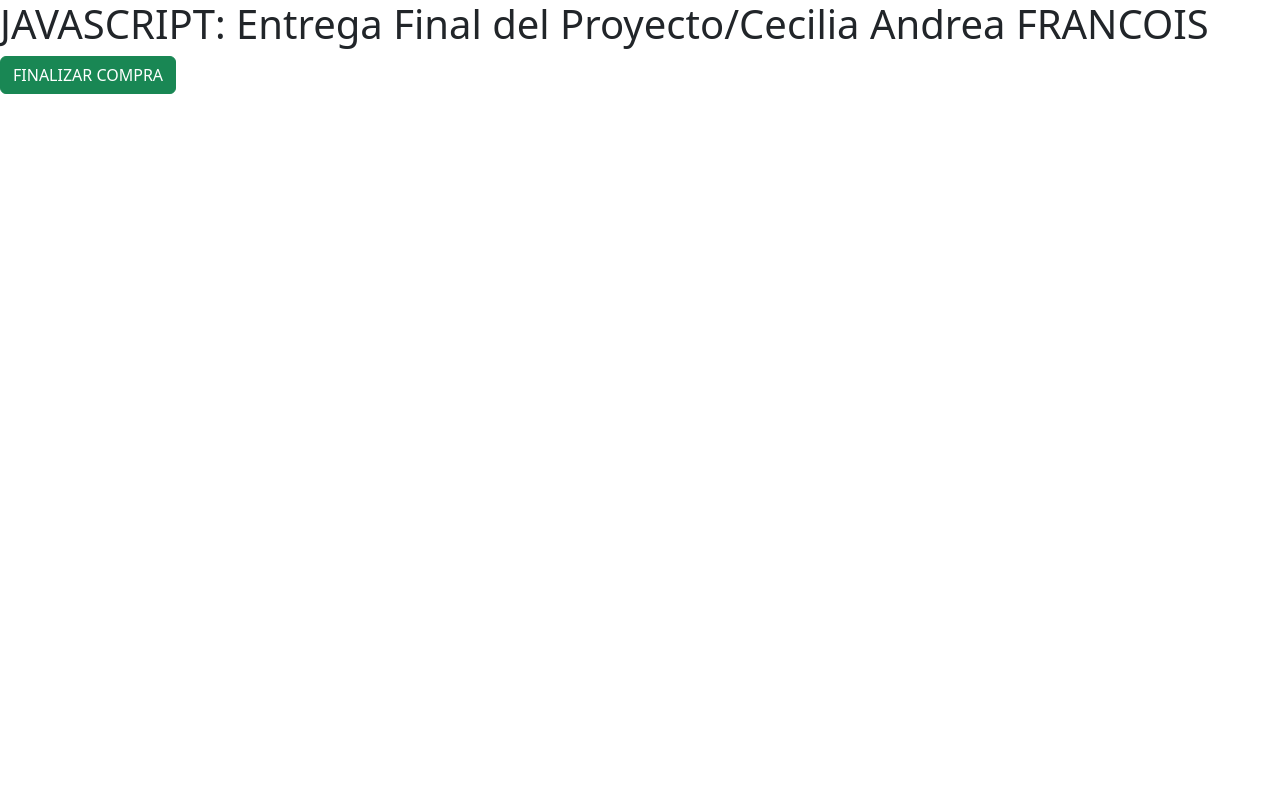
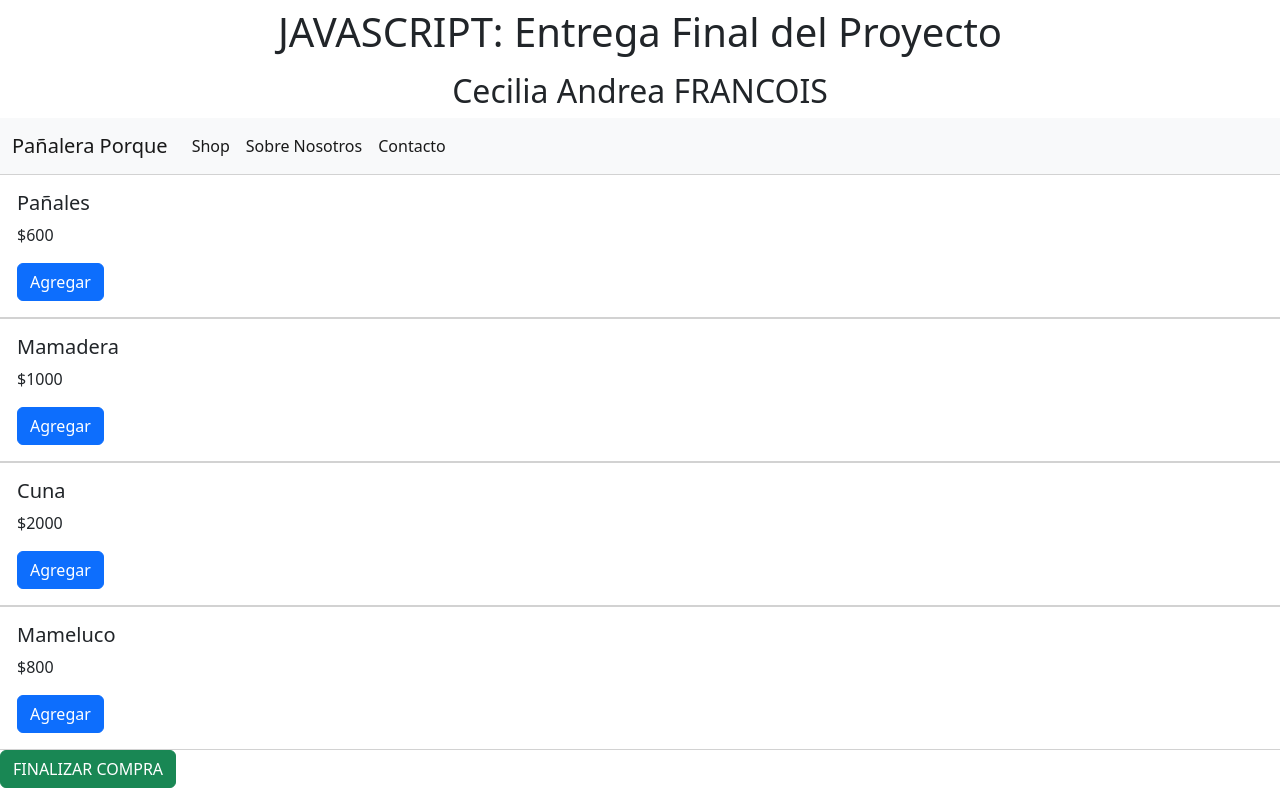
Before and after one commit to ceci121212/entregafinalJSFRANCOIS, a plain HTML site: page index.html in a window 1280 px wide. Drawn offline with nearby package versions, Linux system fonts and the light colour scheme; some packages are replaced by stand-ins of ours; a script that the page names is missing.

Commit message:
agregué navbar

```diff
--- a/index.html
+++ b/index.html
@@ -16,7 +16,25 @@
 
 </head>
 <body>
-    <h1>JAVASCRIPT: Entrega Final del Proyecto/Cecilia Andrea FRANCOIS</h1>
+    <h1>JAVASCRIPT: Entrega Final del Proyecto</h1>
+    <h2>Cecilia Andrea FRANCOIS</h2>
+
+    <nav class="navbar navbar-expand-lg bg-light">
+      <div class="container-fluid">
+        <a class="navbar-brand" href="#">Pañalera Porque</a>
+        <button class="navbar-toggler" type="button" data-bs-toggle="collapse" data-bs-target="#navbarNavAltMarkup" aria-controls="navbarNavAltMarkup" aria-expanded="false" aria-label="Toggle navigation">
+          <span class="navbar-toggler-icon"></span>
+        </button>
+        <div class="collapse navbar-collapse" id="navbarNavAltMarkup">
+          <div class="navbar-nav">
+            <a class="nav-link active" aria-current="page" href="#">Shop</a>
+            <a class="nav-link active" href="#">Sobre Nosotros</a>
+            <a class="nav-link active" href="#">Contacto</a>
+          </div>
+        </div>
+      </div>
+    </nav>
+
     <div class="row" id="divProductos">
     </div>
     <button class="btn btn-success" id="finalizar">FINALIZAR COMPRA</button>
--- a/index.js
+++ b/index.js
@@ -1,28 +1,24 @@
-// class Producto {
-//   constructor(id, nombre, precio) {
-//     this.id = id
-//     this.nombre = nombre
-//     this.precio = precio
-//   }
-// }
-
-// const producto1 = new Producto(1, 'Pañales', 600)
-// const producto2 = new Producto(2, 'Mamadera', 1000)
-// const producto3 = new Producto(3, 'Cuna', 2000)
-// const producto4 = new Producto(4, 'Mameluco', 800)
-
-const productosFetch = await fetch ('productos.json')
+fetch('./productos.json')
+.then (res => res.json ())
+.then (res => carrito)
 
 
-const productosArray = [
-  producto1,
-  producto2,
-  producto3,
-  producto4,
-]
+class Producto {
+  constructor(id, nombre, precio) {
+    this.id = id;
+    this.nombre = nombre;
+    this.precio = precio;
+  }
+}
 
+const producto1 = new Producto(1, "Pañales", 600);
+const producto2 = new Producto(2, "Mamadera", 1000);
+const producto3 = new Producto(3, "Cuna", 2000);
+const producto4 = new Producto(4, "Mameluco", 800);
 
-const divProductos = document.querySelector('#divProductos')
+const productosArray = [producto1, producto2, producto3, producto4];
+
+const divProductos = document.querySelector("#divProductos");
 
 productosArray.forEach((producto) => {
   divProductos.innerHTML += `
@@ -33,62 +29,58 @@ productosArray.forEach((producto) => {
     <button id="${producto.id}" class="btn btn-primary">Agregar</button>
     </div>
     </div>
-    `
-})
+    `;
+});
 
-
-const carrito = []
-const botonesAgregar = document.querySelectorAll('.btn-primary')
-const totalcompra = document.getElementById("total")
+const carrito = [];
+const botonesAgregar = document.querySelectorAll(".btn-primary");
+const totalcompra = document.getElementById("total");
 
 botonesAgregar.forEach((boton) => {
   boton.onclick = () => {
     const producto = productosArray.find(
       (prod) => prod.id === parseInt(boton.id)
-    )
+    );
 
     const productoCarrito = {
       id: producto.id,
       nombre: producto.nombre,
       precio: producto.precio,
       cantidad: 1,
-    }
+    };
 
-    const indexCarrito = carrito.findIndex((prod) => prod.id === producto.id)
+    const indexCarrito = carrito.findIndex((prod) => prod.id === producto.id);
 
     if (indexCarrito === -1) {
-      carrito.push(productoCarrito)
+      carrito.push(productoCarrito);
       const totalCompra = carrito
-    .map((prod) => prod.precio * prod.cantidad)
-    .reduce((elem1, elem2) => elem1 + elem2)
-    console.log(totalCompra)
-    localStorage.setItem("Total-compra", totalCompra)
+        .map((prod) => prod.precio * prod.cantidad)
+        .reduce((elem1, elem2) => elem1 + elem2);
+      console.log(totalCompra);
+      localStorage.setItem("Total-compra", totalCompra);
     } else {
-      carrito[indexCarrito].cantidad += 1
+      carrito[indexCarrito].cantidad += 1;
     }
-    console.log(carrito)
-  }
-})
+    console.log(carrito);
+  };
+});
 
-
-const totalDiv = document.getElementById('total')
-const informarTitulo = document.createElement ('h2')
+const totalDiv = document.getElementById("total");
+const informarTitulo = document.createElement("h2");
 
 const calcularTotalCompra = () => {
   let total = 0;
   carrito.forEach((producto) => {
     total += producto.precio * producto.cantidad;
   });
-  console.log(total)
-  informarTitulo.innerHTML = `El total de tu compra es de ${total} pesos.`
-  totalDiv.append(informarTitulo)
+  console.log(total);
+  informarTitulo.innerHTML = `El total de tu compra es de ${total} pesos.`;
+  totalDiv.append(informarTitulo);
 };
 
-
-const botonFinalizar = document.getElementById('finalizar')
-botonFinalizar.addEventListener ("click", () => {
-  divProductos.remove()
-  botonFinalizar.remove ()
-  calcularTotalCompra()
-
-})
+const botonFinalizar = document.getElementById("finalizar");
+botonFinalizar.addEventListener("click", () => {
+  divProductos.remove();
+  botonFinalizar.remove();
+  calcularTotalCompra();
+});
--- a/style.css
+++ b/style.css
@@ -7,3 +7,12 @@
     height: 20px;
     width: 4px;
 }
+
+h1{
+    padding: 8px;
+    text-align: center;
+}
+
+h2{
+    text-align: center;
+}
```
